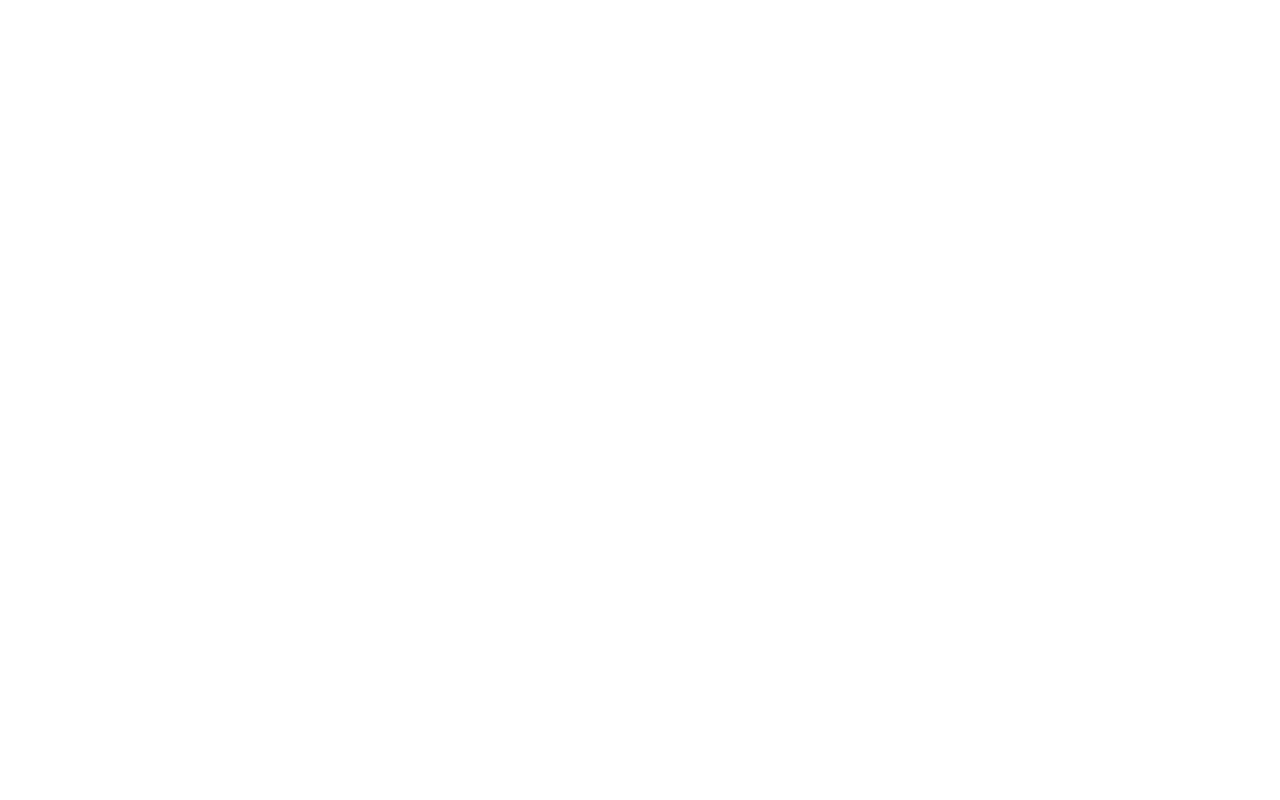
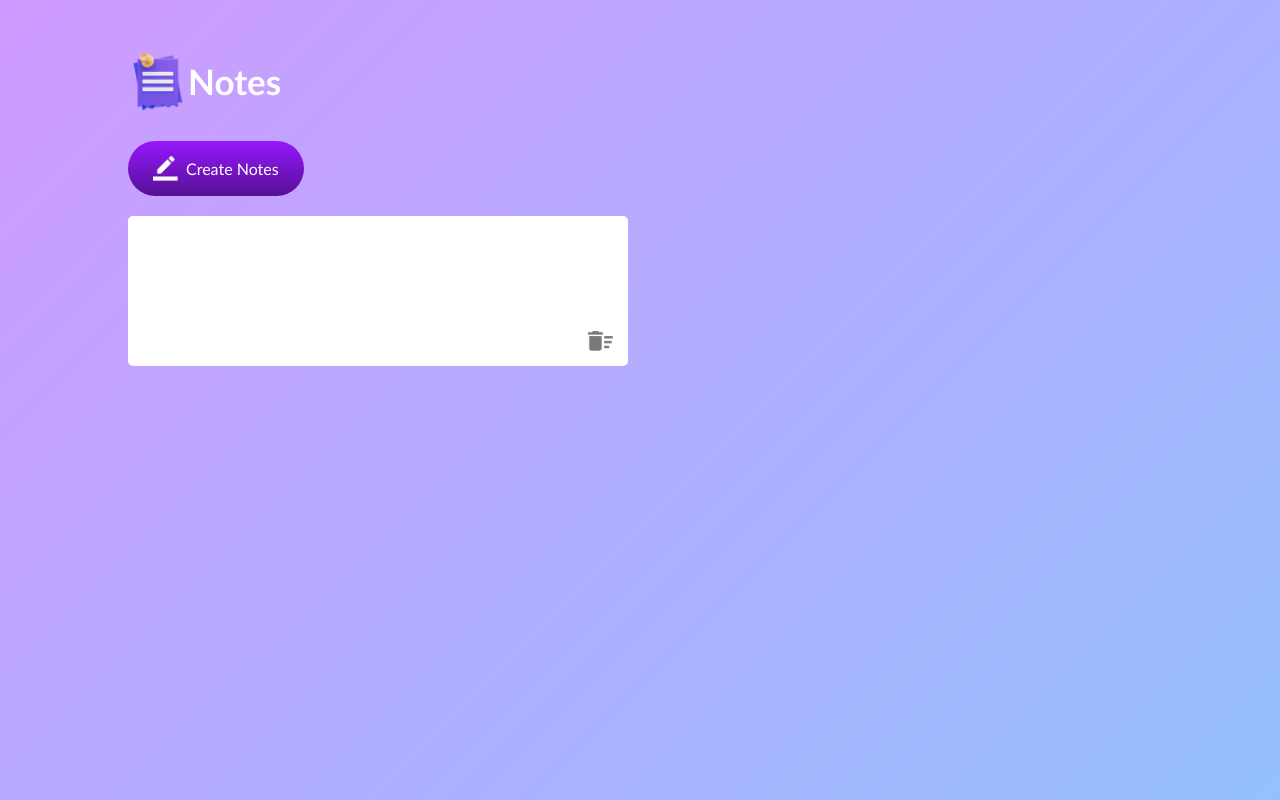
Before and after one commit to TomLogg/NotesApp, a plain HTML site: page index.html in a window 1280 px wide. Drawn offline with Linux system fonts and the light colour scheme.

Commit message:
Structure

```diff
--- a/index.html
+++ b/index.html
@@ -5,5 +5,15 @@
     <title>Notes App</title>
     <link rel="stylesheet" href="style.css" />
   </head>
-  <body></body>
+  <body>
+    <div class="container">
+      <h1><img src="images/notes.png" />Notes</h1>
+      <button><img src="images/edit.png" />Create Notes</button>
+      <div class="notes-container">
+        <p contenteditable="true" class="input-box">
+          <img src="images/delete.png" />
+        </p>
+      </div>
+    </div>
+  </body>
 </html>
--- a/style.css
+++ b/style.css
@@ -4,3 +4,56 @@
   font-family: "Gill Sans", "Gill Sans MT", Calibri, "Trebuchet MS", sans-serif;
   box-sizing: border-box;
 }
+.container {
+  width: 100%;
+  min-height: 100vh;
+  background: linear-gradient(135deg, #cf9aff, #95c0ff);
+  color: #fff;
+  padding-top: 4%;
+  padding-left: 10%;
+}
+.container h1 {
+  display: flex;
+  align-items: center;
+  font-size: 35px;
+  font-weight: 600;
+}
+.container h1 img {
+  width: 60px;
+}
+.container button img {
+  width: 25px;
+  margin-right: 8px;
+}
+.container button {
+  display: flex;
+  align-items: center;
+  background: linear-gradient(#9418fd, #571094);
+  color: #fff;
+  font-size: 16px;
+  outline: 0;
+  border: 0;
+  border-radius: 40px;
+  padding: 15px 25px;
+  margin: 30px 0 20px;
+  cursor: pointer;
+}
+.input-box {
+  position: relative;
+  width: 100%;
+  max-width: 500px;
+  min-height: 150px;
+  background: #fff;
+  color: #333;
+  padding: 20px;
+  margin: 20px 0;
+  outline: none;
+  border-radius: 5px;
+}
+.input-box img {
+  width: 25px;
+  position: absolute;
+  bottom: 15px;
+  right: 15px;
+  cursor: pointer;
+}
```
